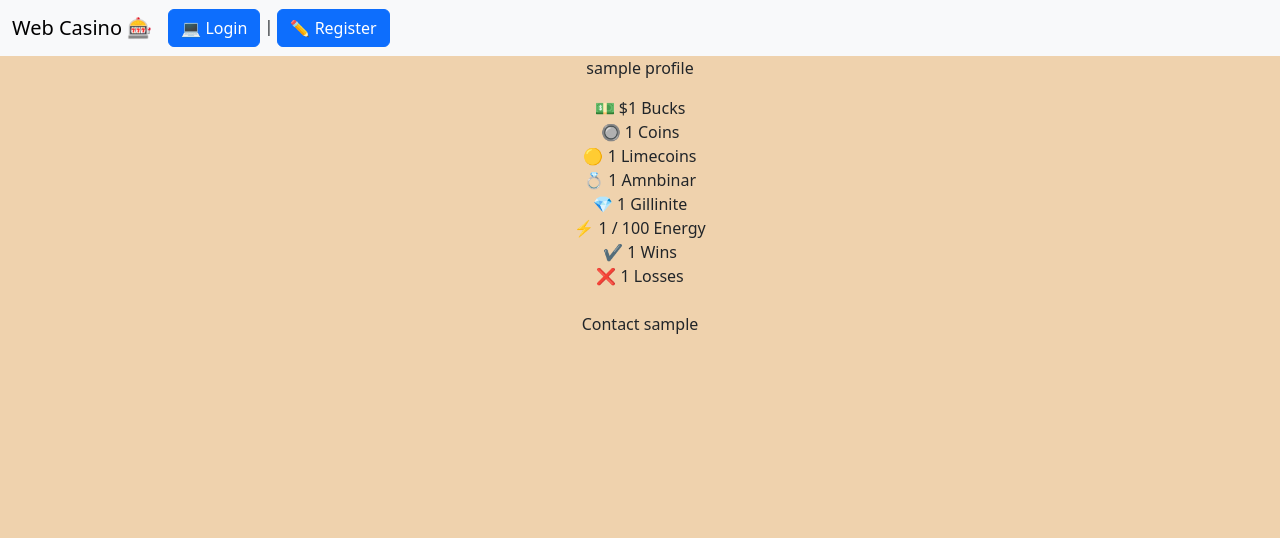
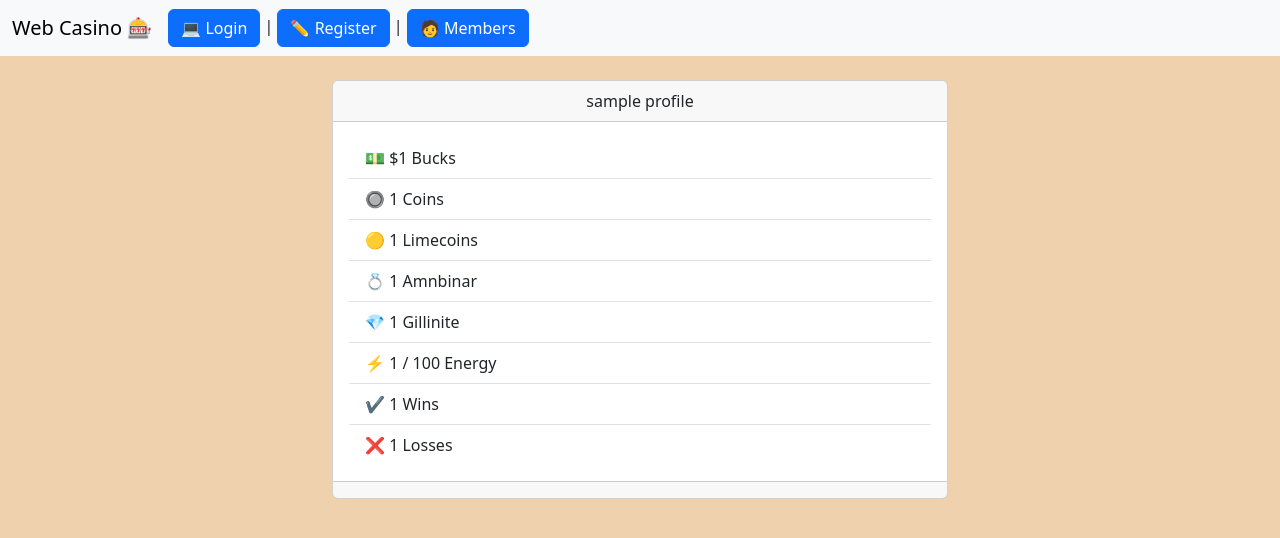
Before and after one commit to mouseroot/WebCasino, a Flask app: a page that uses templates/base.html in a window 1280 px wide. Shown: the top 538 px of the page. Run offline with Flask 3, Linux system fonts and the light colour scheme; tables that the repository leaves empty hold one stand-in row (values such as "Sample post").

Commit message:
Added Members Page + Fixed Send Message Page

```diff
--- a/templates/base.html
+++ b/templates/base.html
@@ -23,7 +23,7 @@
                 <a href="/dashboard" class="btn btn-primary">💻 {{ current_user.username }}</a> | <a href="/members" class="btn btn-primary">🧑 Members</a> | <a href="/logout" class="btn btn-primary">🚪 Logout</a>
                 </li>
             {% else %}
-                <a href="/login" class="btn btn-primary">💻 Login</a> | <a href="/register" class="btn btn-primary">✏ Register</a>
+                <a href="/login" class="btn btn-primary">💻 Login</a> | <a href="/register" class="btn btn-primary">✏ Register</a> | <a href="/members" class="btn btn-primary">🧑 Members</a>
             </li>
             {% endif %}
         </ul>
--- a/templates/members.html
+++ b/templates/members.html
@@ -5,7 +5,7 @@
 {% endblock %}
 
 {% block content %}
-	{% if current_user.is_authenticated %}
+
     <br />
     <div class="row">
     <div class="col"></div>
@@ -25,5 +25,5 @@
     </div>
     <div class="col"></div>
     </div>
-	{% endif %}
+
 {% endblock %}
--- a/templates/profile.html
+++ b/templates/profile.html
@@ -5,18 +5,33 @@
 {% endblock %}
 
 {% block content %}
-<p> {{user.username }} profile</p>
-     💵 ${{ profile.bucks }} Bucks<br >
-     🔘 {{ profile.coins }} Coins<br />
-     🟡 {{ profile.limecoins }} Limecoins<br />
-     💍 {{ profile.ambinar }} Amnbinar<br />
-     💎 {{ profile.gillinite }} Gillinite<br />
-     ⚡ {{ profile.energy }} / 100 Energy<br />
-     ✔ {{ profile.wins }} Wins<br />
-     ❌ {{ profile.losses }} Losses<br />
-     <br />
-     <p>Contact {{user.username}}</p>
-    {% if current_user.is_authenticated %}
-        <a href="/send_message/{{user.username}}">✉ Send Message to {{ user.username}}</a>
-    {% endif %}
+<br />
+<div class="row">
+    <div class="col"></div>
+    <div class="col-6">
+        <div class="card">
+
+            <div class="card-header">{{user.username }} profile</div>
+            <div class="card-body">
+                <ul class="list-group list-group-flush" style="text-align: left;">
+                    <li class="list-group-item"> 💵 ${{ profile.bucks }} Bucks</li>
+                    <li class="list-group-item">🔘 {{ profile.coins }} Coins</li>
+                    <li class="list-group-item">🟡 {{ profile.limecoins }} Limecoins</li>
+                    <li class="list-group-item">💍 {{ profile.ambinar }} Amnbinar</li>
+                    <li class="list-group-item">💎 {{ profile.gillinite }} Gillinite</li>
+                    <li class="list-group-item">⚡ {{ profile.energy }} / 100 Energy</li>
+                    <li class="list-group-item">✔ {{ profile.wins }} Wins</li>
+                    <li class="list-group-item">❌ {{ profile.losses }} Losses</li>
+                </ul>
+            </div>
+            <div class="card-footer">
+                {% if current_user.is_authenticated %}
+                    <a href="/send_message/{{user.username}}" class="btn btn-primary btn-sm">✉ Send Message to {{ user.username}}</a>
+                {% endif %}
+            </div>
+        </div>
+    </div>
+    <div class="col"></div>
+</div>
+
 {% endblock %}
```
Also changed, not shown: templates/send_message.html (+17 -5 lines).
